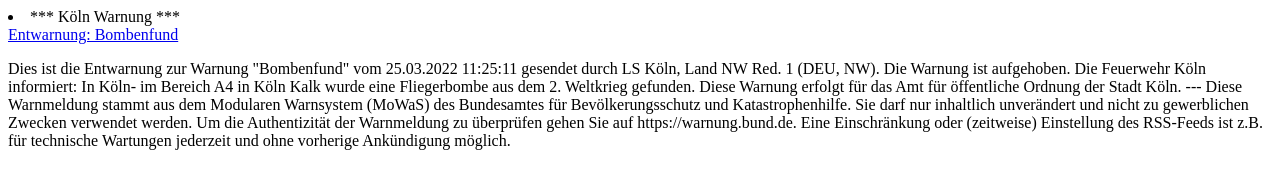
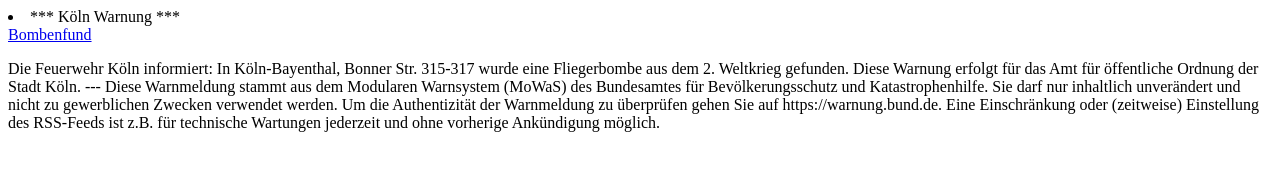
Before and after one commit to jasineri/warning, a website: page warning.html in a window 1280 px wide. Drawn offline with Linux system fonts and the light colour scheme.

Commit message:
update action output

```diff
--- a/data/links.json
+++ b/data/links.json
@@ -1 +1 @@
-["https://warnung.bund.de/meldung/mow.DE-NW-K-SE031-20220325-31-001/Entwarnung:_Bombenfund","https://warnung.bund.de/meldung/mow.DE-NW-D-SE020-20220322-20-000/Coronavirus:_Informationen_des_Landes_Nordrhein-Westfalen","https://warnung.bund.de/meldung/mow.DE-NW-BN-SE030-20201014-30-000/Coronavirus:_Informationen_des_Bundesministeriums_f%C3%BCr_Gesundheit"]
+["https://warnung.bund.de/meldung/mow.DE-NW-K-SE031-20220331-31-000/Bombenfund","https://warnung.bund.de/meldung/mow.DE-NW-D-SE020-20220322-20-000/Coronavirus:_Informationen_des_Landes_Nordrhein-Westfalen","https://warnung.bund.de/meldung/mow.DE-NW-BN-SE030-20201014-30-000/Coronavirus:_Informationen_des_Bundesministeriums_f%C3%BCr_Gesundheit"]
--- a/warning.html
+++ b/warning.html
@@ -1,7 +1,5 @@
-<html><body><li>*** Köln Warnung ***</li><a href="https://warnung.bund.de/meldung/mow.DE-NW-K-SE031-20220325-31-001/Entwarnung:_Bombenfund">Entwarnung: Bombenfund</a><p>Dies ist die Entwarnung zur Warnung "Bombenfund" vom 25.03.2022 11:25:11 gesendet durch LS Köln, Land NW Red. 1 (DEU, NW). Die Warnung ist aufgehoben.
-
-Die Feuerwehr Köln informiert:
-In Köln- im Bereich A4 in Köln Kalk wurde eine Fliegerbombe aus dem 2. Weltkrieg gefunden.
+<html><body><li>*** Köln Warnung ***</li><a href="https://warnung.bund.de/meldung/mow.DE-NW-K-SE031-20220331-31-000/Bombenfund">Bombenfund</a><p>Die Feuerwehr Köln informiert:
+In Köln-Bayenthal, Bonner Str. 315-317 wurde eine Fliegerbombe aus dem 2. Weltkrieg gefunden.
 Diese Warnung erfolgt für das Amt für öffentliche Ordnung der Stadt Köln.
 
 ---
```
